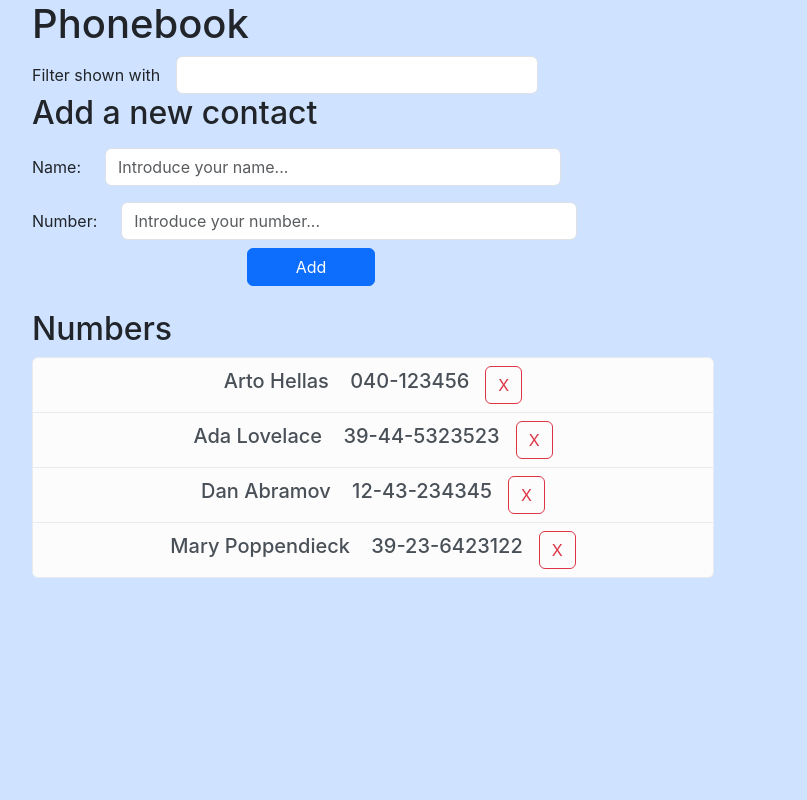
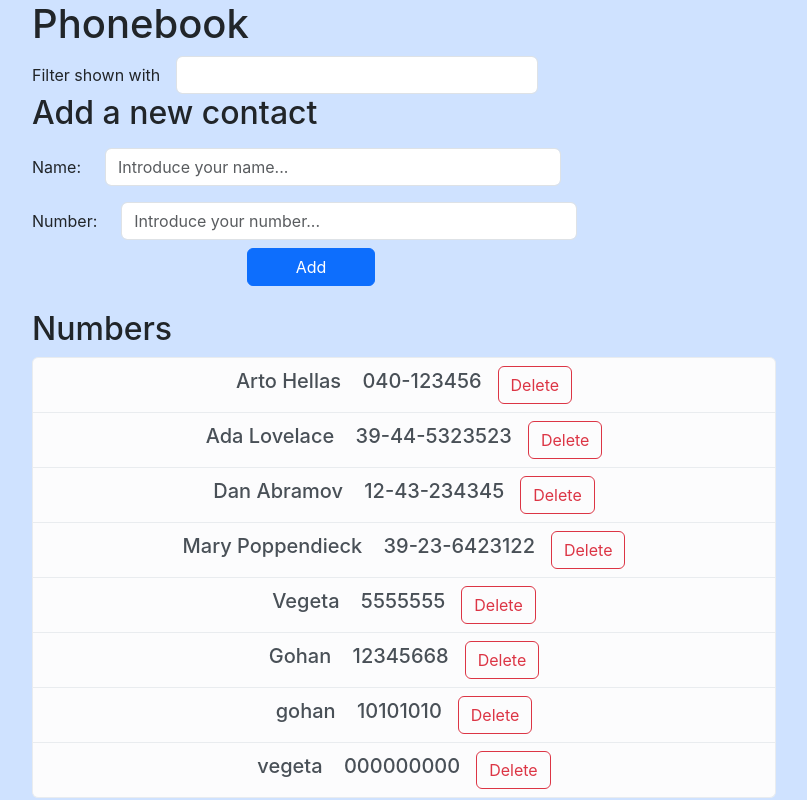
Before and after one commit to Jorgnavarro/Full_Stack_Course_Helsinki, a React (Create React App) app in the folder part2/phonebook_2.6-2.10/: page / in a window 1280 px wide. Shown: the whole page, without its empty margins (50-857 px from the left). Built offline with nearby package versions, Linux system fonts and the light colour scheme; data requests are answered from the project's data file.

Commit message:
exercises 2.15-2.18

```diff
--- a/part2/phonebook_2.6-2.10/db.json
+++ b/part2/phonebook_2.6-2.10/db.json
@@ -19,6 +19,26 @@
       "name": "Mary Poppendieck",
       "number": "39-23-6423122",
       "id": 4
+    },
+    {
+      "name": "Vegeta ",
+      "number": "5555555",
+      "id": 5
+    },
+    {
+      "name": "Gohan",
+      "number": "12345668",
+      "id": 6
+    },
+    {
+      "name": "gohan ",
+      "number": "10101010",
+      "id": 7
+    },
+    {
+      "name": "vegeta",
+      "number": "000000000",
+      "id": 8
     }
   ]
 }
--- a/part2/phonebook_2.6-2.10/src/App.js
+++ b/part2/phonebook_2.6-2.10/src/App.js
@@ -2,10 +2,10 @@
 import './App.css';
 import { useState, useEffect } from 'react';
 import Swal from 'sweetalert2'
-import  {Filter}  from './components/Filter';
+import { Filter } from './components/Filter';
 import { PersonForm } from './components/PersonForm';
-import { Persons } from './components/Persons';
-import axios  from "axios";
+import { ListPersons } from './components/ListPersons'
+import contactService from './services/contactPerson';
 /*you need to install SweetAlert2 with -----npm i sweetalert2-----  */
 
 function App() {
@@ -16,54 +16,29 @@ function App() {
 
   /*useEffect */
   //The initial values are now fetched from the server, using json-server. That is why useEffect is implemented.
-  useEffect(()=>{
-    axios.get("http://localhost:3001/persons")
-    .then(response=>{
+  useEffect(() => {
+    contactService.getAll()
+      .then(dataPersons => {
         console.log("effect");
-        setPersons(response.data);
+        setPersons(dataPersons);
       })
   }, [])
 
+
   /*Handlers*/
   const handleInputName = function (e) {
-    //Constant that returns a match if the contact is already saved.
-    const search = persons.find(person => {
-      return person.name.toLowerCase() === e.target.value.toLowerCase()
-    })
-    if (search === undefined) {
     setNewName(e.target.value);
-    } else {
-      Swal.fire({
-        icon: "error",
-        text: `${e.target.value} is already added to phonebook`
-      })
-    }
   }
 
   const handleInputNumber = function (e) {
     setNewNumber(e.target.value);
   }
 
-  const handleSubmit = function (e) {
-    e.preventDefault()
-    setPersons([...persons, {
-      id: persons.length++,
-      name: newName,
-      number: newNumber,
-    }])
-    setNewName("");
-    setNewNumber("");
-    Swal.fire({
-      icon: 'success',
-      title: `Your contact ${newName} has been saved successfully`
-    })
-  }
-
-  const handleFilter = function (e){
+  const handleFilter = function (e) {
     setFilterName(e.target.value);
   }
   //Delete contact
-  function deleteContact(id, contact){
+  function deleteContact(id, contact) {
 
     //This alert confirms whether you really want to delete a contact or not. In case the user indicates that they want to delete the contact, the filter is made that returns a new list and is set in the main array, it is saved in the setPersons state.
     Swal.fire({
@@ -74,9 +49,12 @@ function App() {
       confirmButtonColor: '#3085d6',
       cancelButtonColor: '#d33',
       confirmButtonText: 'Yes, delete it!'
-    }).then((result)=>{
-        if(result.isConfirmed){
-          const newListContact = persons.filter(person =>{
+    }).then((result) => {
+      if (result.isConfirmed) {
+        contactService.deleteContact(id)
+          .then(response => {
+            if (response.status === 200) {
+              const newListContact = persons.filter(person => {
                 return person.id !== id
               })
               setPersons(newListContact);
@@ -89,27 +67,80 @@ function App() {
           })
 
       }
+    })
+
+  }
 
   //Constant that captures the value of the input and transforms it into a regular expression
-  const expression = new RegExp(filterName);
+  const expressionFilter = new RegExp(filterName, "i");
 
-  //Constant that returns an array with the filtered contacts
-  const filterList = persons.filter(person =>{
-    filterName.toLowerCase();
-    let nameNormalize = person.name.toLowerCase();
-    if(expression.test(nameNormalize))
-    return person;
+
+  const filterList = persons.filter((person) => {
+    if (typeof person.name === "string") {
+      const nameNormalize = person.name.toLowerCase();
+      return expressionFilter.test(nameNormalize);
+    }
+    return false;
+  });
+
+  const handleSubmit = function (e) {
+    e.preventDefault()
+
+    const searchContact = persons.find(person => {
+      const nameNormalize = person.name.toLowerCase();
+      return nameNormalize === newName.toLowerCase();
+    })
+    if (searchContact === undefined) {
+      const contactPerson = {
+        name: newName,
+        number: newNumber,
+      }
+      contactService.create(contactPerson)
+        .then(contactCreated => {
+          setPersons([...persons, contactCreated])
+          setNewName("");
+          setNewNumber("");
+          Swal.fire({
+            icon: 'success',
+            title: `Your contact ${newName} has been saved successfully`
+          })
+        })
+    }else{
+      Swal.fire({
+        title: `${newName} is already added to phonebook, replace the old number with a new one?`,
+        icon: 'question',
+        showCancelButton: true,
+        confirmButtonColor: '#3085d6',
+        cancelButtonColor: '#d33',
+        confirmButtonText: 'Yes, update it!'
+      }).then((result)=>{
+        if(result.isConfirmed){
+            const changeContact = {...searchContact, number: newNumber}
+            contactService.update(searchContact.id, changeContact)
+                  .then(contactUpdate =>{
+                     persons.map(person => person.id !== searchContact.id?person: contactUpdate)
                     })
 
+        }
+
+      })
+    }
+
+
+  }
+
+
+
+
   //Constant that will return the rendering type based on whether or not the contact list is filtered.
-  const contactsToShow = filterList.length ===0? persons : filterList;
+  const contactsToShow = filterList.length === 0 ? persons : filterList;
 
 
   return (
     <div className="App bg-primary-subtle">
       <div className='container'>
         <h1 className='text-start'>Phonebook</h1>
-        <Filter handleFilter={handleFilter} filterName={filterName}/>
+        <Filter handleFilter={handleFilter} filterName={filterName} />
         <h2 className='text-start'>Add a new contact</h2>
         <PersonForm handleSubmit={handleSubmit}
           newName={newName}
@@ -118,7 +149,7 @@ function App() {
           handleInputNumber={handleInputNumber}
         />
         <h2 className='mt-4 text-start'>Numbers</h2>
-        <Persons contactsToShow={contactsToShow} deleteContact={deleteContact}/>
+        <ListPersons contactsToShow={contactsToShow} deleteContact={deleteContact} />
       </div>
     </div>
   );
--- a/part2/phonebook_2.6-2.10/src/components/Filter.js
+++ b/part2/phonebook_2.6-2.10/src/components/Filter.js
@@ -13,7 +13,7 @@ export function Filter({handleFilter, filterName}) {
                 <label htmlFor="filter" className="col-form-label">Filter shown with</label>
             </div>
             <div className="col-4">
-                <input onChange={handleFilter} type="text" className="form-control" name="filter" id='filter'
+                <input onChange={(e)=>handleFilter(e)} type="text" className="form-control" name="filter" id='filter'
                     value={filterName} />
             </div>
         </div>
--- a/part2/phonebook_2.6-2.10/src/components/Persons.js
+++ b/part2/phonebook_2.6-2.10/src/components/ListPersons.js
@@ -5,18 +5,15 @@
  * @returns  A list be filtered, or with all values.
  */
 
-export function Persons({contactsToShow, deleteContact}) {
+import { Person } from "./Person"
+
+export function ListPersons({contactsToShow, deleteContact}) {
 
     return (
         <ul className='list_persons col-8 list-group'>
             {contactsToShow.map(person => {
                 return (
-                <li key={person.id} className='col-11 list-group-item list-group-item-light' >
-                    <div className="container_contact">
-                        <h5>{person.name} <span className='phone'>{person.number}</span></h5>
-                        <button className="btn btn-outline-danger" onClick={()=> deleteContact(person.id, person.name)}>X</button>
-                    </div>
-                </li>
+                        <Person key={person.id} person={person} deleteContact={deleteContact}/>
                 )
             })}
         </ul>
--- /dev/null
+++ b/part2/phonebook_2.6-2.10/src/components/Person.js
@@ -0,0 +1,13 @@
+
+
+export function Person ({person, deleteContact}){
+
+    return(
+        <li className='col-12 list-group-item list-group-item-light' >
+            <div className="container_contact">
+                <h5>{person.name} <span className='phone'>{person.number}</span></h5>
+                <button className="btn btn-outline-danger" onClick={()=> deleteContact(person.id, person.name)}>Delete</button>
+            </div>
+        </li>
+        )
+}
--- /dev/null
+++ b/part2/phonebook_2.6-2.10/src/services/contactPerson.js
@@ -0,0 +1,26 @@
+import axios  from "axios";
+
+const baseUrl = "http://localhost:3001/persons";
+
+const getAll = () =>{
+        const request = axios.get(baseUrl);
+        return request.then(response => response.data);
+}
+
+const create = newObject =>{
+        const request = axios.post(baseUrl, newObject);
+        return request.then(response => response.data);
+}
+
+const update = (id, newObject) =>{
+    const request = axios.put(`${baseUrl}/${id}`, newObject);
+    return request.then(response => response.data);
+}
+
+const deleteContact = id =>{
+    const request = axios.delete(`${baseUrl}/${id}`);
+    return request.then(response => response);
+}
+
+
+export default { getAll, create, update, deleteContact}
```
Lines whose indentation alone changed are shown as unchanged.
